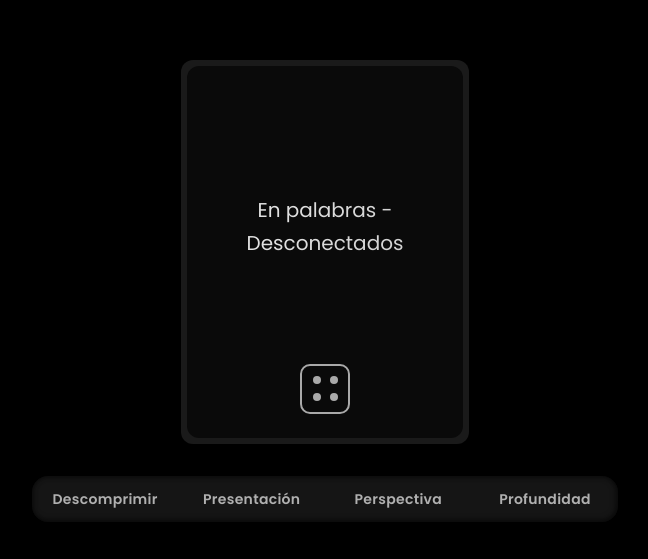
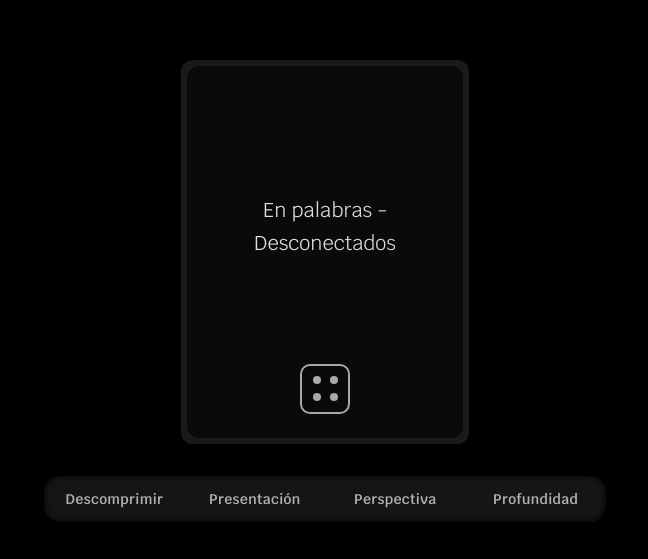
Before and after one commit to gabexe/desconectados, a plain HTML site: page index.html in a window 1280 px wide. Shown: the part 109-668 px from the top of the page, without its empty margins (315-963 px from the left). Drawn offline with nearby package versions, Linux system fonts and the light colour scheme.

Commit message:
feat: Cambiar fuente de la página a Krub

```diff
--- a/css/styles.css
+++ b/css/styles.css
@@ -1,7 +1,7 @@
-@import url('https://fonts.googleapis.com/css2?family=Poppins:wght@400;600&display=swap');
+@import url('https://fonts.googleapis.com/css2?family=Krub:wght@400;600&display=swap');
 
 body {
-    font-family: 'Poppins', sans-serif;
+    font-family: 'Krub', sans-serif;
     background-color: #000000;
     color: #a9a9a9;
     display: flex;
```
